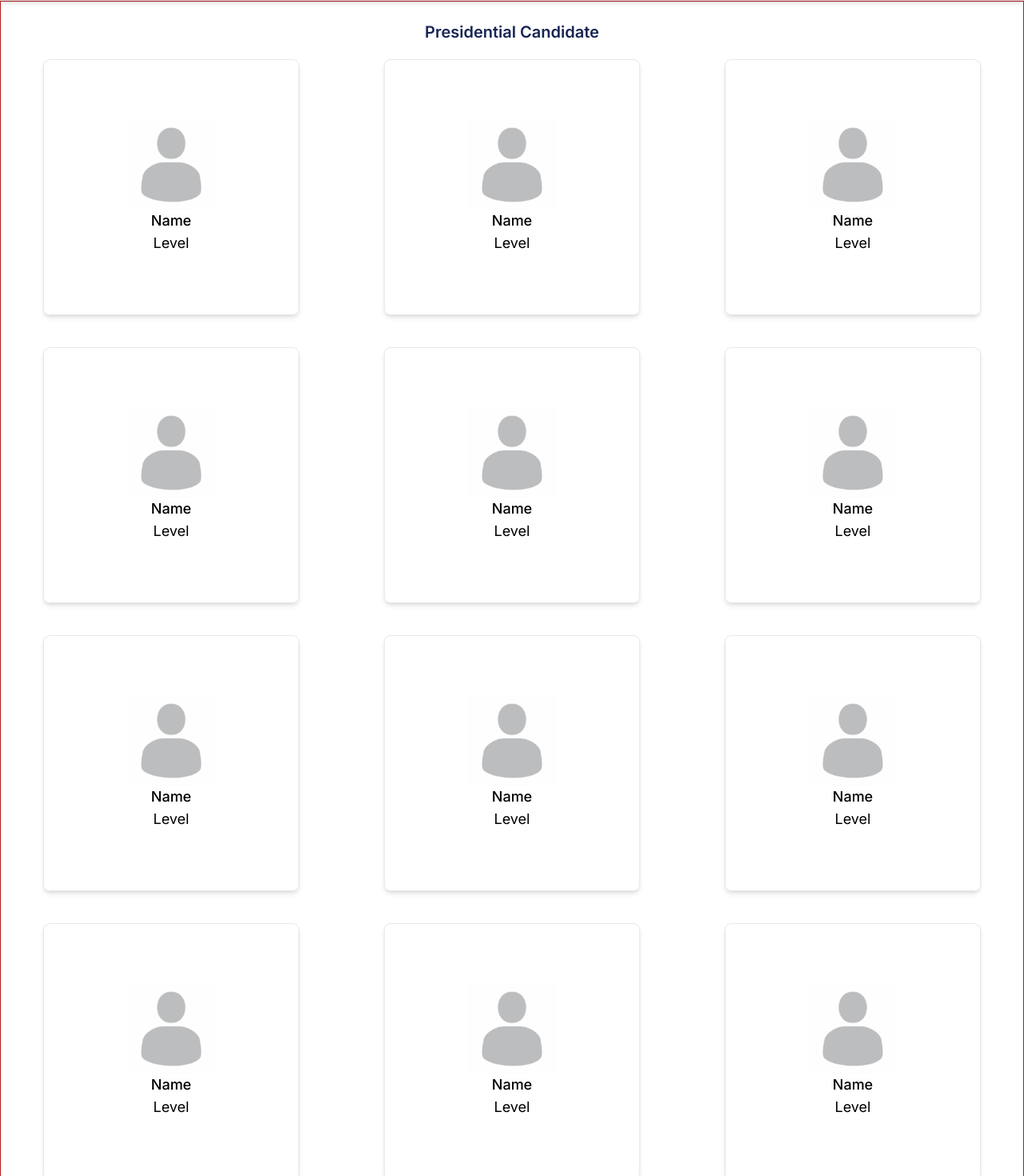
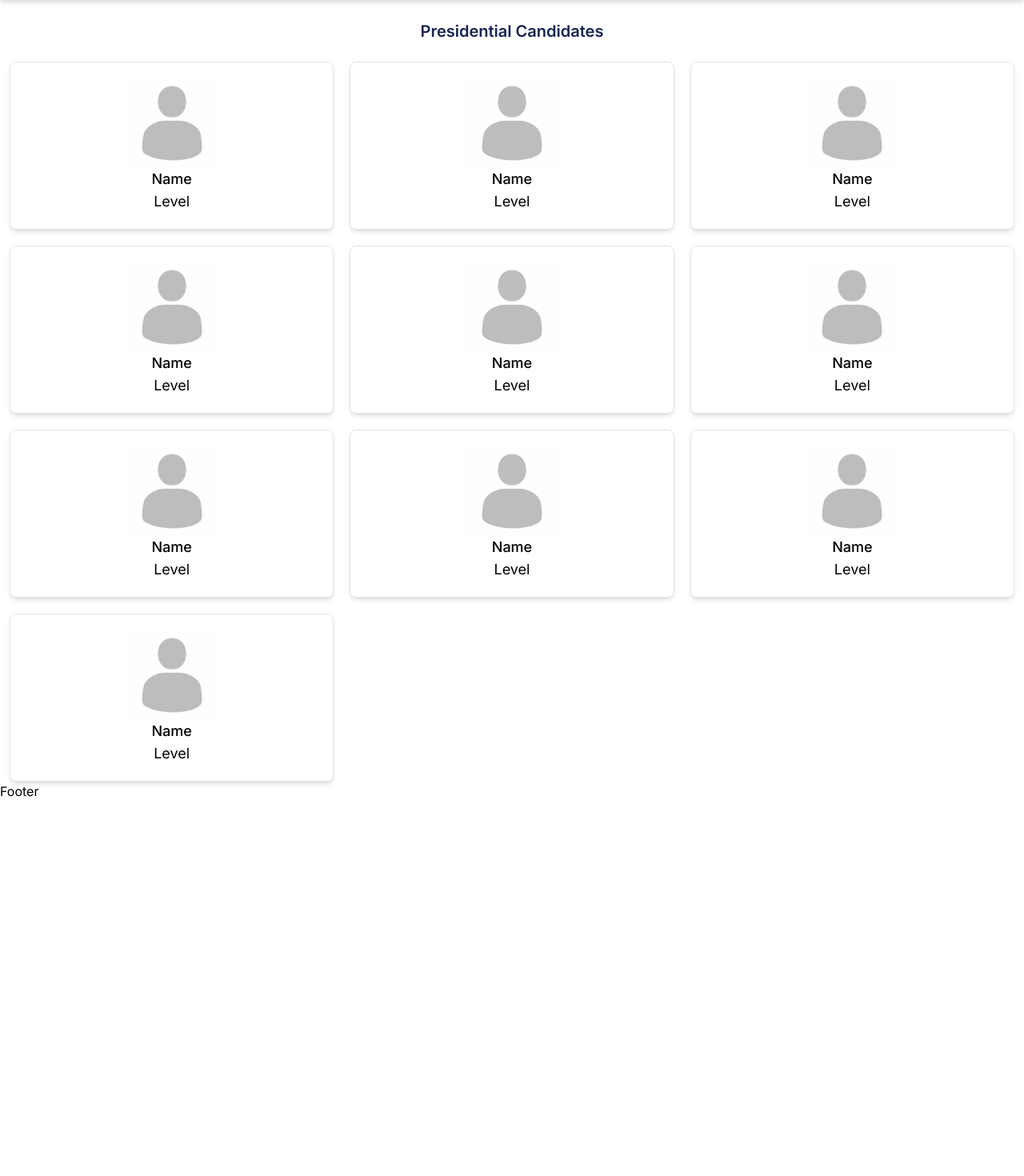
Before and after one commit to Jennifer-tech/Election_Manager, a Next.js app: page /selected-position in a window 1280 px wide. Shown: the part 104-1574 px from the top of the page at 80% size. After the commit the page ends 1105 px from the top, so only its background shows below. Built offline with nearby package versions, Linux system fonts and the light colour scheme.

Commit message:
feat: Worked on the selected Position route

```diff
--- /dev/null
+++ b/app/selected-candidate/page.tsx
@@ -0,0 +1,24 @@
+import React from "react";
+
+const SelectedCandidate = () => {
+  return (
+    <div className="flex w-full min-h-screen border border-red-700 justify-center items-center">
+      <div className="flex flex-col items-center justify-center relative h-60 w-80 my-5 md:w-80 md:h-80 border shadow-md hover:shadow-lg dark:border-b-white-900 rounded-lg">
+        <div className="text-lg text-bold text text-blue-950 text-center">
+          <p>
+            Do you wish
+            <br />
+            to vote for
+            <br /> Muofunanya Chioma
+          </p>
+        </div>
+        <div>
+          <span>Yes</span>
+          <span>No</span>
+        </div>
+      </div>
+    </div>
+  );
+};
+
+export default SelectedCandidate;
--- a/app/selected-position/page.tsx
+++ b/app/selected-position/page.tsx
@@ -1,16 +1,25 @@
 import React from "react";
+import { SELECTED_CANDIDATE } from "@/utils/config/urls";
 import Image from "next/image";
+import Link from "next/link";
 
 const SelectedPosition = () => {
+  const list = new Array(10).fill(0);
+  //   console.log(list)
   return (
-    <div className="flex flex-col border border-red-700 min-h-screen">
-      <div className="flex justify-center mt-6">
+    <div className="flex flex-col min-h-screen">
+      <div className="flex justify-center m-6">
         <h1 className="text-xl font-semibold text-blue-950">
-          Presidential Candidate
+          Presidential Candidates
         </h1>
       </div>
-      <div className="w-full grid grid-cols-3 place-items-center">
-        <div className="flex flex-col items-center justify-center h-30 w-50 md:h-60 md:w-80 sm:h-40 sm:60 my-5 md:w-80 md:h-80 border shadow-md hover:shadow-lg dark:border-b-white-900 rounded-lg">
+      <Link href={SELECTED_CANDIDATE}>
+        <div className="w-full grid gap-5 grid-cols-1 px-3 place-items-center cursor-pointer md:grid-cols-3 sm:grid-cols-2">
+          {list.map((data, i) => (
+            <div
+              key={i}
+              className="flex flex-col items-center justify-center h-fit p-5 min-w-40 w-full border shadow-md hover:shadow-lg dark:border-b-white-900 rounded-lg"
+            >
               <span className="relative w-28 h-28">
                 <Image
                   src="/assets/images/avatar.jpg"
@@ -25,173 +34,9 @@ const SelectedPosition = () => {
               <p className="text-lg font-medium">Name</p>
               <p className="text-lg font-normal">Level</p>
             </div>
-        <div className="flex flex-col items-center justify-center h-60 w-80 my-5 md:w-80 md:h-80 border shadow-md hover:shadow-lg dark:border-b-white-900 rounded-lg">
-          <span className="relative w-28 h-28">
-            <Image
-              src="/assets/images/avatar.jpg"
-              alt="Avatar"
-              style={{
-                objectFit: "contain",
-                objectPosition: "center",
-              }}
-              fill
-            />
-          </span>
-          <p className="text-lg font-medium">Name</p>
-          <p className="text-lg font-normal">Level</p>
+          ))}
         </div>
-        <div className="flex flex-col items-center justify-center h-60 w-80 my-5 md:w-80 md:h-80 border shadow-md hover:shadow-lg dark:border-b-white-900 rounded-lg">
-          <span className="relative w-28 h-28">
-            <Image
-              src="/assets/images/avatar.jpg"
-              alt="Avatar"
-              style={{
-                objectFit: "contain",
-                objectPosition: "center",
-              }}
-              fill
-            />
-          </span>
-          <p className="text-lg font-medium">Name</p>
-          <p className="text-lg font-normal">Level</p>
-        </div>
-        <div className="flex flex-col items-center justify-center h-60 w-80 my-5 md:w-80 md:h-80 border shadow-md hover:shadow-lg dark:border-b-white-900 rounded-lg">
-          <span className="relative w-28 h-28">
-            <Image
-              src="/assets/images/avatar.jpg"
-              alt="Avatar"
-              style={{
-                objectFit: "contain",
-                objectPosition: "center",
-              }}
-              fill
-            />
-          </span>
-          <p className="text-lg font-medium">Name</p>
-          <p className="text-lg font-normal">Level</p>
-        </div>
-        <div className="flex flex-col items-center justify-center h-60 w-80 my-5 md:w-80 md:h-80 border shadow-md hover:shadow-lg dark:border-b-white-900 rounded-lg">
-          <span className="relative w-28 h-28">
-            <Image
-              src="/assets/images/avatar.jpg"
-              alt="Avatar"
-              style={{
-                objectFit: "contain",
-                objectPosition: "center",
-              }}
-              fill
-            />
-          </span>
-          <p className="text-lg font-medium">Name</p>
-          <p className="text-lg font-normal">Level</p>
-        </div>
-        <div className="flex flex-col items-center justify-center h-60 w-80 my-5 md:w-80 md:h-80 border shadow-md hover:shadow-lg dark:border-b-white-900 rounded-lg">
-          <span className="relative w-28 h-28">
-            <Image
-              src="/assets/images/avatar.jpg"
-              alt="Avatar"
-              style={{
-                objectFit: "contain",
-                objectPosition: "center",
-              }}
-              fill
-            />
-          </span>
-          <p className="text-lg font-medium">Name</p>
-          <p className="text-lg font-normal">Level</p>
-        </div>
-        <div className="flex flex-col items-center justify-center h-60 w-80 my-5 md:w-80 md:h-80 border shadow-md hover:shadow-lg dark:border-b-white-900 rounded-lg">
-          <span className="relative w-28 h-28">
-            <Image
-              src="/assets/images/avatar.jpg"
-              alt="Avatar"
-              style={{
-                objectFit: "contain",
-                objectPosition: "center",
-              }}
-              fill
-            />
-          </span>
-          <p className="text-lg font-medium">Name</p>
-          <p className="text-lg font-normal">Level</p>
-        </div>
-        <div className="flex flex-col items-center justify-center h-60 w-80 my-5 md:w-80 md:h-80 border shadow-md hover:shadow-lg dark:border-b-white-900 rounded-lg">
-          <span className="relative w-28 h-28">
-            <Image
-              src="/assets/images/avatar.jpg"
-              alt="Avatar"
-              style={{
-                objectFit: "contain",
-                objectPosition: "center",
-              }}
-              fill
-            />
-          </span>
-          <p className="text-lg font-medium">Name</p>
-          <p className="text-lg font-normal">Level</p>
-        </div>
-        <div className="flex flex-col items-center justify-center h-60 w-80 my-5 md:w-80 md:h-80 border shadow-md hover:shadow-lg dark:border-b-white-900 rounded-lg">
-          <span className="relative w-28 h-28">
-            <Image
-              src="/assets/images/avatar.jpg"
-              alt="Avatar"
-              style={{
-                objectFit: "contain",
-                objectPosition: "center",
-              }}
-              fill
-            />
-          </span>
-          <p className="text-lg font-medium">Name</p>
-          <p className="text-lg font-normal">Level</p>
-        </div>
-        <div className="flex flex-col items-center justify-center h-60 w-80 my-5 md:w-80 md:h-80 border shadow-md hover:shadow-lg dark:border-b-white-900 rounded-lg">
-          <span className="relative w-28 h-28">
-            <Image
-              src="/assets/images/avatar.jpg"
-              alt="Avatar"
-              style={{
-                objectFit: "contain",
-                objectPosition: "center",
-              }}
-              fill
-            />
-          </span>
-          <p className="text-lg font-medium">Name</p>
-          <p className="text-lg font-normal">Level</p>
-        </div>
-        <div className="flex flex-col items-center justify-center h-60 w-80 my-5 md:w-80 md:h-80 border shadow-md hover:shadow-lg dark:border-b-white-900 rounded-lg">
-          <span className="relative w-28 h-28">
-            <Image
-              src="/assets/images/avatar.jpg"
-              alt="Avatar"
-              style={{
-                objectFit: "contain",
-                objectPosition: "center",
-              }}
-              fill
-            />
-          </span>
-          <p className="text-lg font-medium">Name</p>
-          <p className="text-lg font-normal">Level</p>
-        </div>
-        <div className="flex flex-col items-center justify-center h-60 w-80 my-5 md:w-80 md:h-80 border shadow-md hover:shadow-lg dark:border-b-white-900 rounded-lg">
-          <span className="relative w-28 h-28">
-            <Image
-              src="/assets/images/avatar.jpg"
-              alt="Avatar"
-              style={{
-                objectFit: "contain",
-                objectPosition: "center",
-              }}
-              fill
-            />
-          </span>
-          <p className="text-lg font-medium">Name</p>
-          <p className="text-lg font-normal">Level</p>
-        </div>
-
-      </div>
+      </Link>
     </div>
   );
 };
--- a/utils/config/urls.ts
+++ b/utils/config/urls.ts
@@ -3,3 +3,4 @@ export const ELECTIONS = "/elections";
 export const STATISTICS_ROUTE = "/statistics";
 export const ELECTION_POSITION = "/election-position";
 export const SELECTED_POSITION = "/selected-position";
+export const SELECTED_CANDIDATE = "/selected-candidate";
```
Lines whose indentation alone changed are shown as unchanged.
